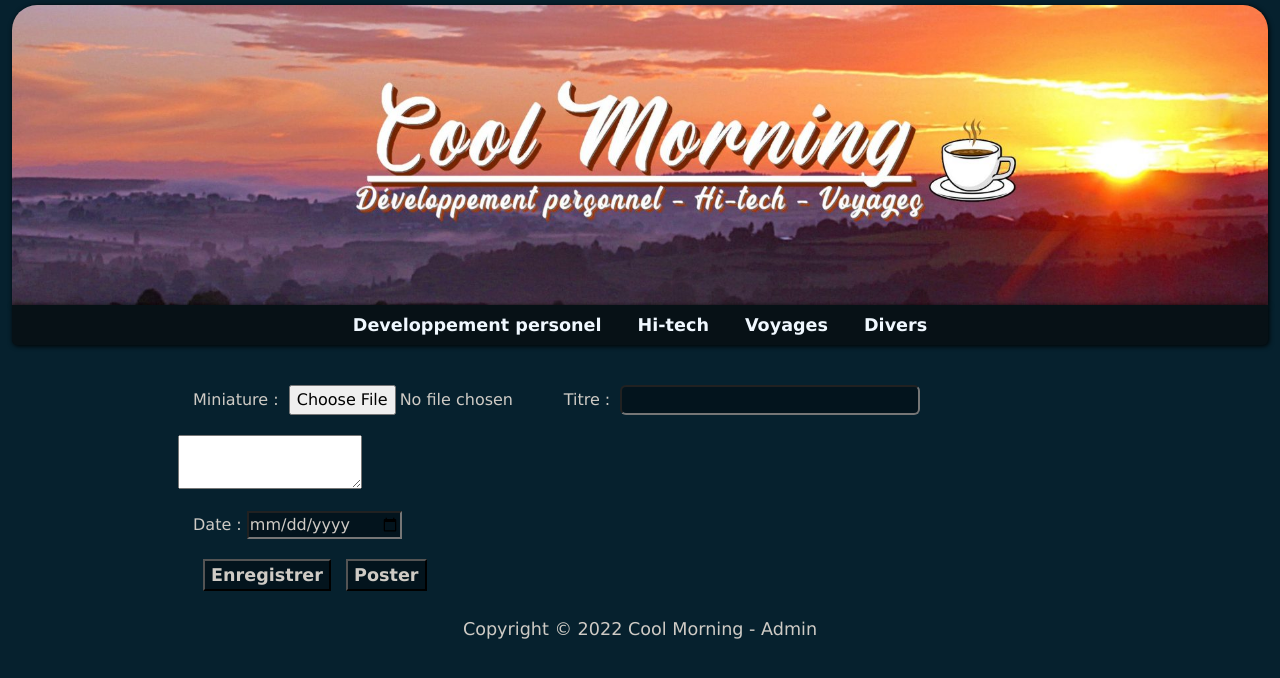
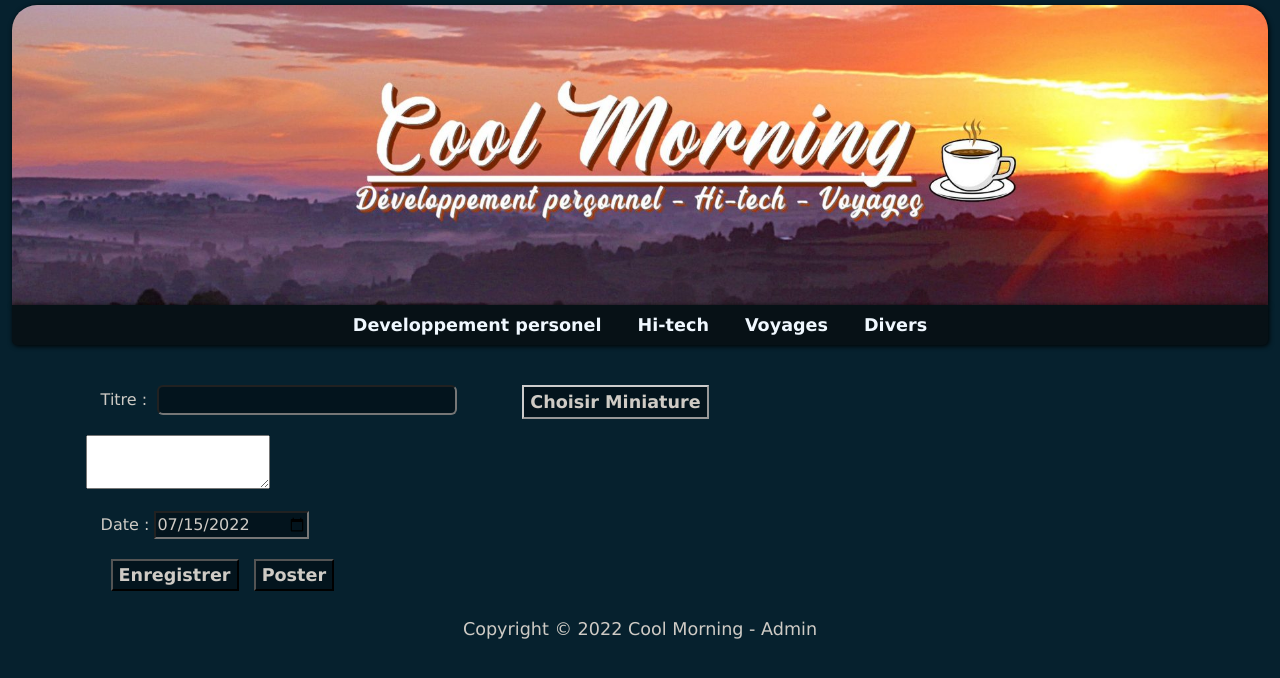
Before and after one commit to ArthurG24/blog, a Flask app: page /create in a window 1280 px wide. Shown: the top 678 px of the page. Run offline with Flask 2, Linux system fonts and the light colour scheme; some libraries are stand-ins or nearby versions.

Commit message:
moved some lines to helpers.py, thumbs name are standardized and thumbs are resized with PIL

```diff
--- a/application.py
+++ b/application.py
@@ -1,50 +1,18 @@
 from datetime import datetime
 import os
-from werkzeug.utils import secure_filename
 
+from helpers import app, db, allowed_file, countup_filename, Article, UPLOAD_FOLDER
+from PIL import Image
 
-from flask import Flask, render_template, request, Markup
-from flask_sqlalchemy import SQLAlchemy
+from flask import render_template, request, Markup
 
-app = Flask(__name__)
-
-UPLOAD_FOLDER = 'static/img/thumbs'
-app.config['UPLOAD_FOLDER'] = UPLOAD_FOLDER
-app.config['MAX_CONTENT_LENGTH'] = 32 * 1024 * 1024
-ALLOWED_EXTENSIONS = set(['png', 'jpg', 'jpeg'])
-
-app.config['TEMPLATES_AUTO_RELOAD'] = True  # Used for development - check for changes in templates and static on reload
-
-app.config["SQLALCHEMY_TRACK_MODIFICATIONS"] = False
-app.config["SQLALCHEMY_DATABASE_URI"] = "sqlite:///blog.db"
-
-db = SQLAlchemy(app)
-
-class Article(db.Model):
-    id = db.Column(db.Integer, primary_key=True)
-    title = db.Column(db.String(50), nullable=False)
-    text = db.Column(db.Text, nullable=False)
-    date = db.Column(db.DateTime, nullable=False)
-    posted = db.Column(db.Boolean, nullable=False)
-    author = db.Column(db.String(50), nullable=False)
-    img = db.Column(db.String, nullable=False)
-
-
-
-def allowed_file(filename):
-    return '.' in filename and \
-            filename.rsplit('.', 1)[1].lower() in ALLOWED_EXTENSIONS
 
 
 @app.route("/")
 def index():
-    list_texts = []
-    list_posts = Article.query.filter_by(posted=True).all()
+    list_posts = Article.query.filter_by(posted=True).order_by(Article.date.desc()).all()
 
-    for post in list_posts:
-        list_texts.append(Markup(post.text))
-
-    return render_template("index.html", articles=list_posts, texts=list_texts, zip=zip)
+    return render_template("index.html", articles=list_posts, Markup=Markup)
 
 
 @app.route("/create", methods=["POST", "GET"])
@@ -55,8 +23,10 @@ def create():
     else:
         pic = request.files["thumb"]
         if pic and allowed_file(pic.filename):
-            filename = secure_filename(pic.filename)
-            pic.save(os.path.join(app.config['UPLOAD_FOLDER'], filename))
+            filename = countup_filename(pic.filename)
+            img = Image.open(pic)
+            img.thumbnail([500,500], Image.ANTIALIAS)
+            img.save(os.path.join(app.config['UPLOAD_FOLDER'], filename))
             print(os.path.join(UPLOAD_FOLDER, filename))
         else:
             print("error")
--- /dev/null
+++ b/helpers.py
@@ -0,0 +1,44 @@
+from flask import Flask
+from flask_sqlalchemy import SQLAlchemy
+
+import os
+from PIL import Image
+
+
+app = Flask(__name__)
+
+app.config['TEMPLATES_AUTO_RELOAD'] = True  # Used for development - check for changes in templates and static on reload
+
+UPLOAD_FOLDER = 'static/img/thumbs'
+app.config['UPLOAD_FOLDER'] = UPLOAD_FOLDER
+app.config['MAX_CONTENT_LENGTH'] = 16 * 1024 * 1024
+app.config["SQLALCHEMY_TRACK_MODIFICATIONS"] = False
+app.config["SQLALCHEMY_DATABASE_URI"] = "sqlite:///blog.db"
+
+ALLOWED_EXTENSIONS = set(['png', 'jpg', 'jpeg'])
+
+db = SQLAlchemy(app)
+
+
+class Article(db.Model):
+    id = db.Column(db.Integer, primary_key=True)
+    title = db.Column(db.String(50), nullable=False)
+    text = db.Column(db.Text, nullable=False)
+    date = db.Column(db.DateTime, nullable=False)
+    posted = db.Column(db.Boolean, nullable=False)
+    author = db.Column(db.String(50), nullable=False)
+    img = db.Column(db.String, nullable=False)
+
+
+
+
+def allowed_file(filename):
+    return '.' in filename and \
+            filename.rsplit('.', 1)[1].lower() in ALLOWED_EXTENSIONS
+
+
+def countup_filename(filename):
+    extension = os.path.splitext(filename)[1]
+    nb_rows = Article.query.count()
+
+    return str(nb_rows).zfill(4) + extension
--- a/static/styles/custom.css
+++ b/static/styles/custom.css
@@ -195,7 +231,7 @@ a:active {
 
 .file-upload {
     float: right;
-    margin: 10px 15px 20px 0px;
+    margin: 10px 15px 0px 0px;
 }
 
 
@@ -214,6 +250,11 @@ a:active {
         width: 300px;
     }
 
+    .title-field {
+        display: inline;
+        float: left;
+    }
+
     .finalize {
         float: left !important;
         margin-top: 15px;
@@ -223,15 +264,49 @@ a:active {
     .finalize-buttons {
         display: block !important;
     }
+
+    .create-article {
+        width: 90%;
+    }
+}
+
+@media (max-width: 950px) {
+    .file-label {
+        margin-bottom: 15px !important;
+        margin-top: 0px !important;
+    }
+
+    .create-article {
+        width: 100%;
+    }
+}
+
+.title-field {
+    display: inline;
 }
 
 .file-input {
-    padding-left: 5px;
+    display: none;
 }
 
+.file-label {
+    background-color: #03141d;
+    color: #cfcbc5;
+    font-size: 1.1em;
+    font-weight: bold;
+    padding: 2px 6px 2px 6px;
+    border-top: 2px solid #CCCCCC;
+    border-right: 2px solid #979797;
+    border-bottom: 2px solid #979797;
+    border-left: 2px solid #CCCCCC;
+    margin-bottom: 10px;
+}
 
-input[type=file] {
-    width: 250px;
+.file-label:active {
+    border-top: 2px solid #979797;
+    border-right: 2px solid #CCCCCC;
+    border-bottom: 2px solid #CCCCCC;
+    border-left: 2px solid #979797;
 }
 
 .finalize {
--- a/templates/create.html
+++ b/templates/create.html
@@ -6,22 +6,24 @@
 
   <form action="/create" method="POST" enctype="multipart/form-data">
 
-    <label for="title" class="title-label">Titre : </label>
-    <input type="text" name="title" class="title-input">
+    <div class="title-field">
+      <label for="title" class="title-label">Titre : </label>
+      <input type="text" required name="title" class="title-input">
+    </div>
 
     <div class="file-upload">
-      <label for="thumb" class="file-label">Miniature : </label>
-      <input type="file" name="thumb" class="file-input">
+      <label for="thumb" class="file-label">Choisir Miniature</label>
+      <input type="file" required name="thumb" id="thumb" class="file-input">
     </div>
 
     <div class="text-input">
-      <textarea name="text" placeholder="Commencez à écrire !">
+      <textarea name="text" required placeholder="Commencez à écrire !">
       </textarea>
     </div>
 
     <div class="finalize">
       <label for="date">Date : </label>
-      <input type="date" name="date">
+      <input type="date" id="calendar" required name="date">
 
       <div class="finalize-buttons">
         <input type="submit" value="Enregistrer" name="submit_button">
@@ -45,6 +47,8 @@ tinymce.init({
   skin_url: "/static/styles/skins/ui/custom-dark",
   content_css: "/static/styles/skins/content/custom-dark/content.css",
   });
+
+document.getElementById('calendar').valueAsDate = new Date();
 </script>
 
 {% endblock %}
```
Also changed, not shown: other parts of static/styles/custom.css (+39 -3 lines), templates/index.html (+3 -6 lines), blog.db, static/img/thumbs/0006.jpg (added), static/img/thumbs/0007.jpg (added), static/img/thumbs/0008.png (added), static/img/thumbs/0009.jpg (added), static/img/thumbs/0010.jpg (added), static/img/thumbs/0011.jpg (added), static/img/thumbs/0012.jpg (added), static/img/thumbs/0013.jpg (added), static/img/thumbs/0014.jpg (added).
